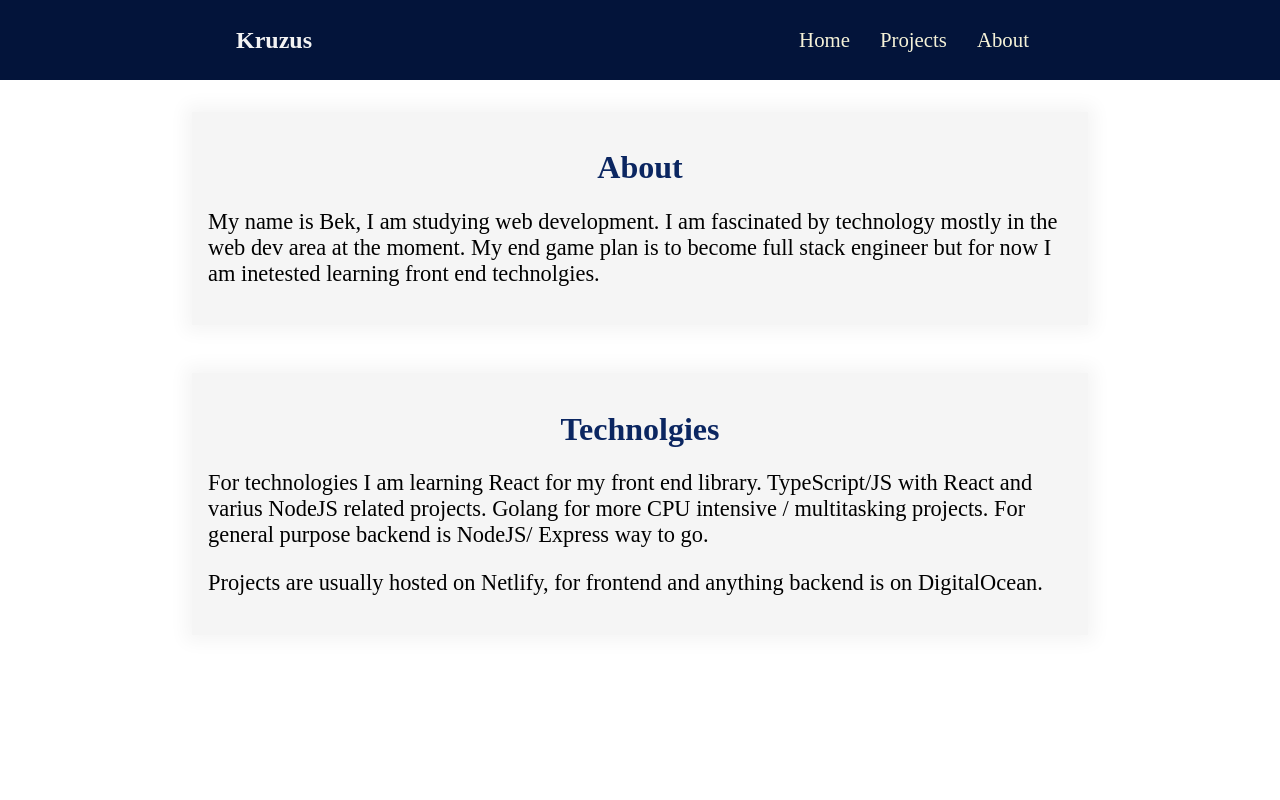
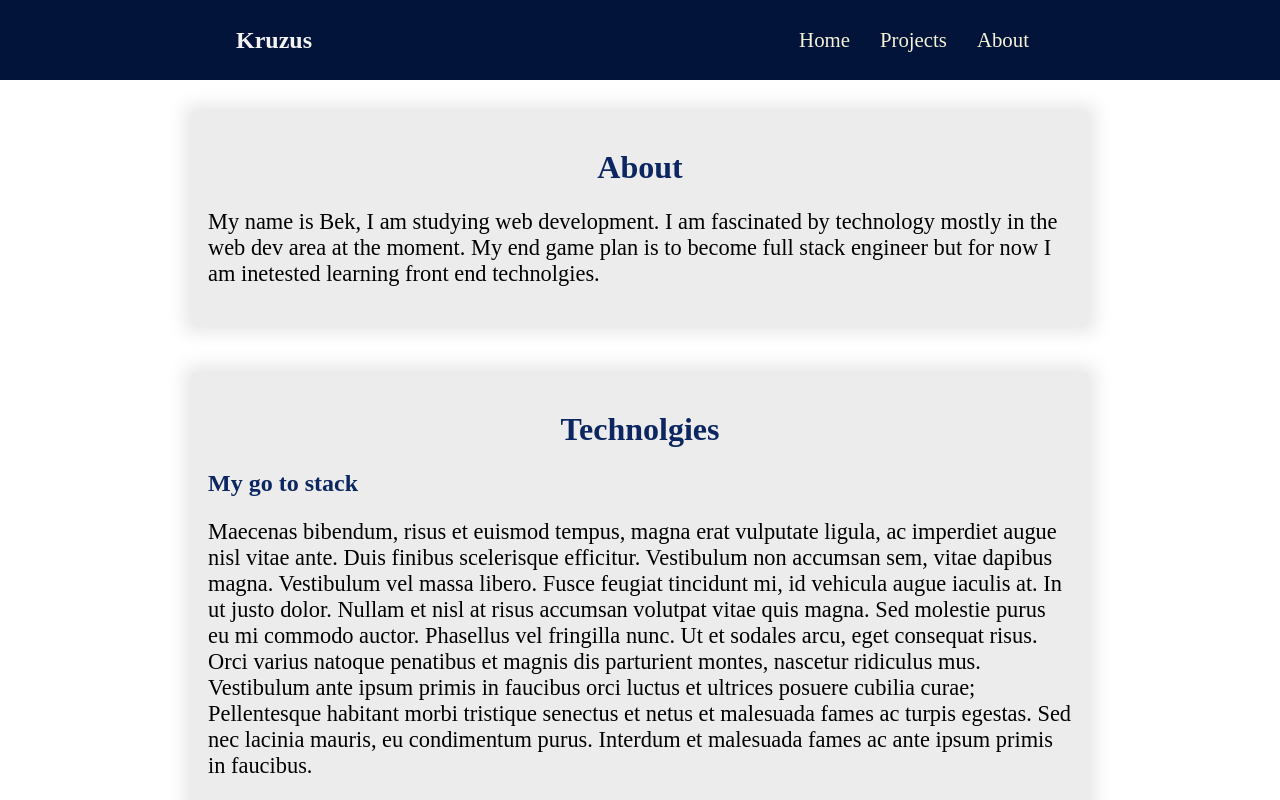
Before and after one commit to kruzus/personal, a React (Create React App) app: page /about in a window 1280 px wide. Shown: the top 800 px of the page. Built offline with nearby package versions, Linux system fonts and the light colour scheme.

Commit message:
needs more work

```diff
--- a/src/components/shared/Post.tsx
+++ b/src/components/shared/Post.tsx
@@ -7,13 +7,26 @@ export const Post = (props: PostProp) => {
           style={{
             fontSize: "2rem",
             color: "#0b2661",
-            textAlign: "center"
+            textAlign: "center",
           }}
         >
           {!heading ? "NOT SET" : heading}
         </h1>
         <p>{body}</p>
-        <p>{!other ? null : other}</p>
+
+        {other?.map((text) => (
+          <>
+            <h1
+              style={{
+                fontSize: "1.5rem",
+                color: "#0b2661",
+              }}
+            >
+              {!text.heading ? null : text.heading}
+            </h1>
+            <p>{!other ? null : text.body}</p>
+          </>
+        ))}
       </div>
     </>
   );
@@ -22,6 +35,10 @@ export const Post = (props: PostProp) => {
 type PostProp = {
   heading?: string;
   body?: string;
-  other?: string
+  other?: PostType[];
+};
 
+type PostType = {
+  heading?: string;
+  body?: string;
 };
--- a/src/index.scss
+++ b/src/index.scss
@@ -11,12 +11,12 @@ html {
 }
 
 .postcard {
-  background-color: rgb(245, 245, 245);
+  background-color: rgb(236, 236, 236);
   padding: 1rem;
   margin-bottom: 3rem;
 
-  -webkit-box-shadow: 0px 0px 17px 7px #f5f5f5;
-  box-shadow: 0px 0px 17px 7px #f5f5f5;
+  -webkit-box-shadow: 0px 0px 17px 7px #e6e6e6;
+  box-shadow: 0px 0px 17px 7px #e6e6e6;
 
   p {
     font-size: 1.4em;
@@ -31,12 +31,3 @@ html {
   -moz-user-select: none; /* Old versions of Firefox */
   user-select: none;
 }
-
-.footer {
-  background: #ffab62;
-  width: 100%;
-  height: 100px;
-  position: absolute;
-  bottom: 0;
-  left: 0;
-}
--- a/src/views/About.tsx
+++ b/src/views/About.tsx
@@ -1,13 +1,65 @@
 import { Wrapper } from "../components/shared/Wrapper";
 import { Post } from "../components/shared/Post";
+
 export const About = () => {
+  const stuff: PostType[] = [
+    {
+      heading: "My go to stack",
+      body: `
+  Maecenas bibendum, risus et euismod tempus, magna erat vulputate ligula,
+  ac imperdiet augue nisl vitae ante. Duis finibus scelerisque efficitur.
+  Vestibulum non accumsan sem, vitae dapibus magna. Vestibulum vel massa
+  libero. Fusce feugiat tincidunt mi, id vehicula augue iaculis at. In ut
+  justo dolor. Nullam et nisl at risus accumsan volutpat vitae quis magna.
+  Sed molestie purus eu mi commodo auctor. Phasellus vel fringilla nunc.
+  Ut et sodales arcu, eget consequat risus. Orci varius natoque penatibus
+  et magnis dis parturient montes, nascetur ridiculus mus. Vestibulum ante
+  ipsum primis in faucibus orci luctus et ultrices posuere cubilia curae;
+  Pellentesque habitant morbi tristique senectus et netus et malesuada
+  fames ac turpis egestas. Sed nec lacinia mauris, eu condimentum purus.
+  Interdum et malesuada fames ac ante ipsum primis in faucibus.
+  `,
+    },
+    {
+      heading: "My go to stack",
+      body: `
+  Maecenas bibendum, risus et euismod tempus, magna erat vulputate ligula,
+  ac imperdiet augue nisl vitae ante. Duis finibus scelerisque efficitur.
+  Vestibulum non accumsan sem, vitae dapibus magna. Vestibulum vel massa
+  libero. Fusce feugiat tincidunt mi, id vehicula augue iaculis at. In ut
+  justo dolor. Nullam et nisl at risus accumsan volutpat vitae quis magna.
+  Sed molestie purus eu mi commodo auctor. Phasellus vel fringilla nunc.
+  Ut et sodales arcu, eget consequat risus. Orci varius natoque penatibus
+  et magnis dis parturient montes, nascetur ridiculus mus. Vestibulum ante
+  ipsum primis in faucibus orci luctus et ultrices posuere cubilia curae;
+  Pellentesque habitant morbi tristique senectus et netus et malesuada
+  fames ac turpis egestas. Sed nec lacinia mauris, eu condimentum purus.
+  Interdum et malesuada fames ac ante ipsum primis in faucibus.
+  `,
+    },
+    {
+      body: `
+  Maecenas bibendum, risus et euismod tempus, magna erat vulputate ligula,
+  ac imperdiet augue nisl vitae ante. Duis finibus scelerisque efficitur.
+  Vestibulum non accumsan sem, vitae dapibus magna. Vestibulum vel massa
+  libero. Fusce feugiat tincidunt mi, id vehicula augue iaculis at. In ut
+  justo dolor. Nullam et nisl at risus accumsan volutpat vitae quis magna.
+  Sed molestie purus eu mi commodo auctor. Phasellus vel fringilla nunc.
+  Ut et sodales arcu, eget consequat risus. Orci varius natoque penatibus
+  et magnis dis parturient montes, nascetur ridiculus mus. Vestibulum ante
+  ipsum primis in faucibus orci luctus et ultrices posuere cubilia curae;
+  Pellentesque habitant morbi tristique senectus et netus et malesuada
+  fames ac turpis egestas. Sed nec lacinia mauris, eu condimentum purus.
+  Interdum et malesuada fames ac ante ipsum primis in faucibus.
+  `,
+    },
+  ];
   return (
     <>
       <Wrapper>
         <Post
           heading="About"
-          body
-          ="
+          body="
           My name is Bek, I am studying web development. I am fascinated by technology
           mostly in the web dev area at the moment.
           My end game plan is to become full stack engineer but for now I am inetested learning
@@ -15,23 +67,13 @@ export const About = () => {
           "
         />
 
-        <Post
-
-        heading="Technolgies"
-        body
-        ={`
-        For technologies I am learning React for my front end library.
-        TypeScript/JS with React and varius NodeJS related projects.
-        Golang for more CPU intensive / multitasking projects.
-        For general purpose backend is NodeJS/ Express way to go.
-       `}
-
-       other={`
-        Projects are usually hosted on Netlify, for frontend and anything backend is on DigitalOcean.
-       `}
-
-        />
+        <Post heading="Technolgies" other={stuff} />
       </Wrapper>
     </>
   );
 };
+
+type PostType = {
+  heading?: string;
+  body?: string;
+};
```
